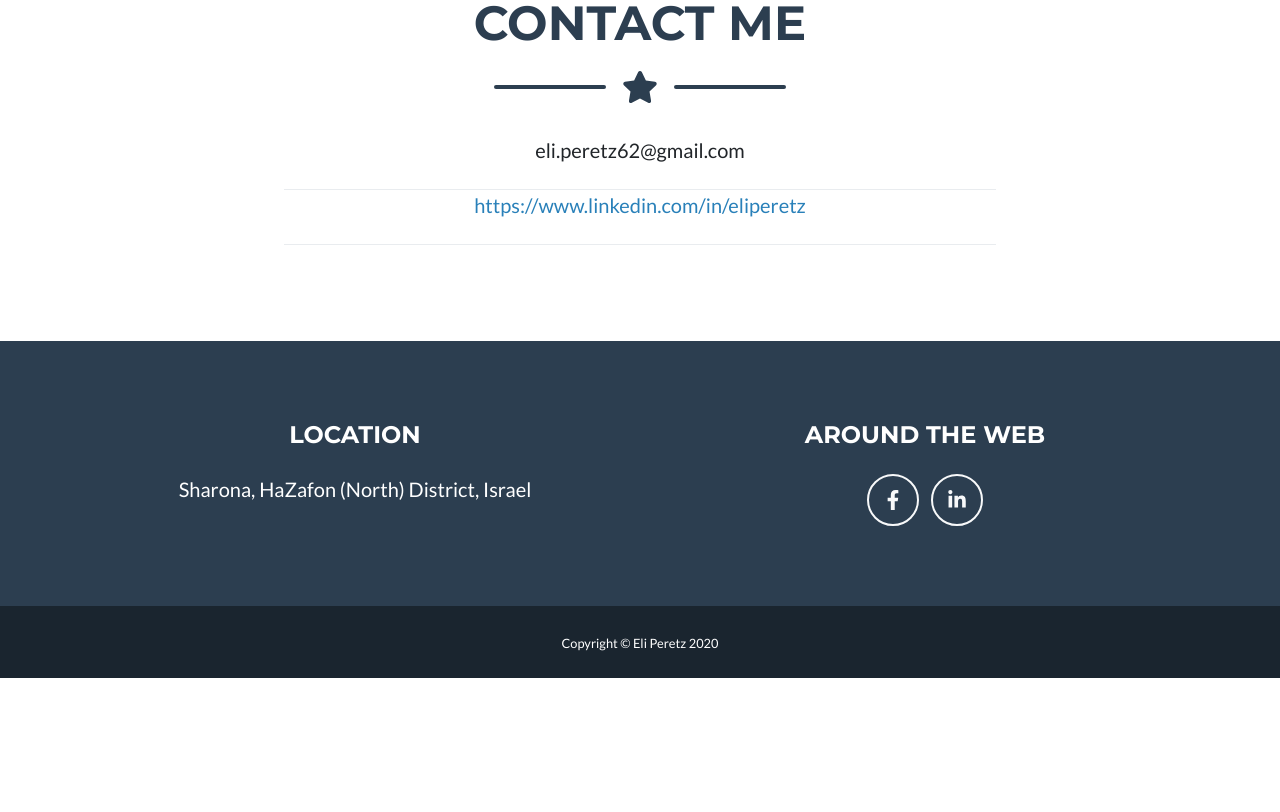
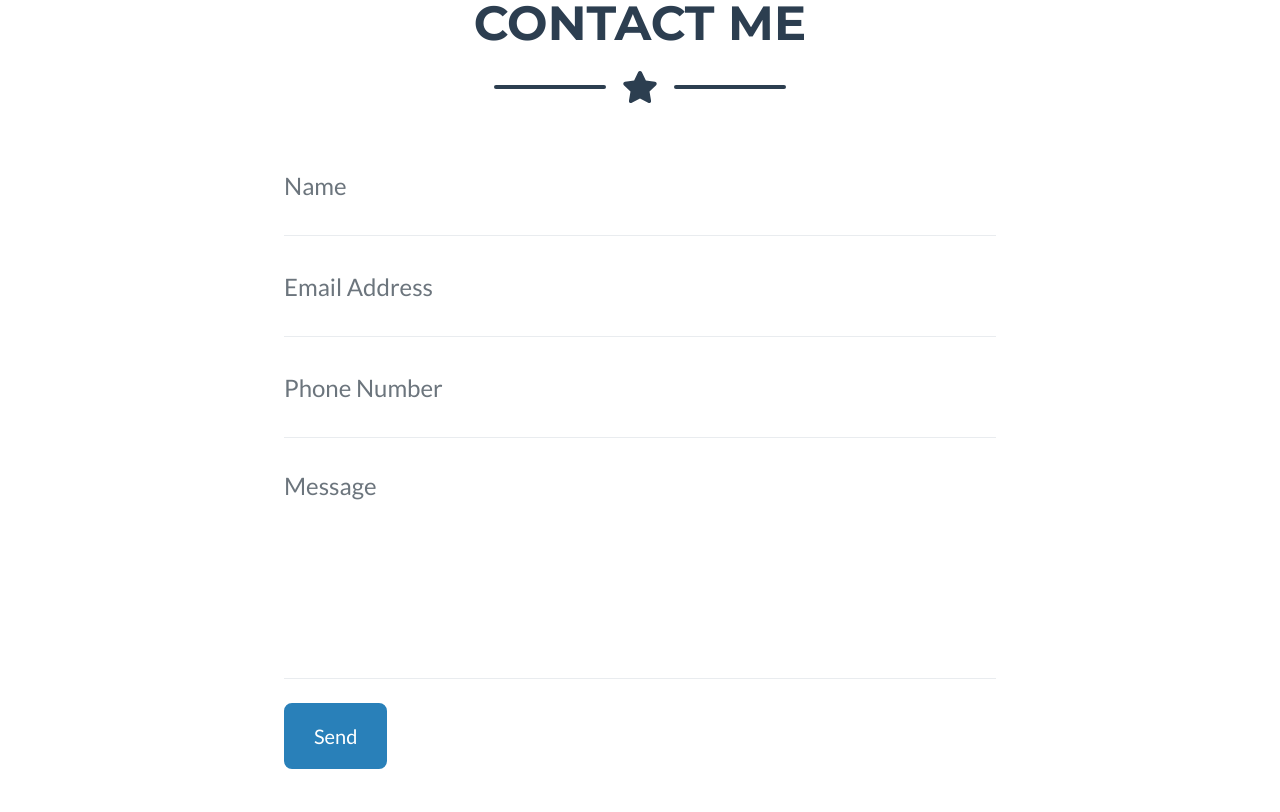
Before and after one commit to eliperetz321/website, a plain HTML site: page index.html in a window 1280 px wide. Shown: the part 2828-3640 px from the top of the page. Before the commit the page ends 3506 px from the top, so only its background shows below. Drawn offline with nearby package versions, Linux system fonts and the light colour scheme.

Commit message:
added form

```diff
--- a/index.html
+++ b/index.html
@@ -183,8 +183,6 @@ Plant Engineer.</p></div>
                 </div>
             </div>
         </section>
-
-        <!-- Contact Section-->
         <section class="page-section" id="contact">
             <div class="container">
                 <!-- Contact Section Heading-->
@@ -195,21 +193,38 @@ Plant Engineer.</p></div>
                     <div class="divider-custom-icon"><i class="fas fa-star"></i></div>
                     <div class="divider-custom-line"></div>
                 </div>
-                <!-- Contact Section Form-->
+       <!-- Contact Section Form-->
                 <div class="row">
                     <div class="col-lg-8 mx-auto">
                         <!-- To configure the contact form email address, go to mail/contact_me.php and update the email address in the PHP file on line 19.-->
-                        <form id="contactForm" name="sentMessage" novalidate="novalidate">
+                        <form id="contactForm" name="sentMessage" novalidate="novalidate" method="POST" data-netlify="true">
                             <div class="control-group">
                                 <div class="form-group floating-label-form-group controls mb-0 pb-2">
-                                    <p class="lead text-center">eli.peretz62@gmail.com</p>
+                                    <label>Name</label><input class="form-control" id="name" type="text" placeholder="Name" required="required" data-validation-required-message="Please enter your name." />
+                                    <p class="help-block text-danger"></p>
                                 </div>
                             </div>
                             <div class="control-group">
                                 <div class="form-group floating-label-form-group controls mb-0 pb-2">
-                                    <p class="lead text-center"><a target="_blank" href="https://www.linkedin.com/in/eliperetz">https://www.linkedin.com/in/eliperetz</a></p>
+                                    <label>Email Address</label><input class="form-control" id="email" type="email" placeholder="Email Address" required="required" data-validation-required-message="Please enter your email address." />
+                                    <p class="help-block text-danger"></p>
                                 </div>
                             </div>
+                            <div class="control-group">
+                                <div class="form-group floating-label-form-group controls mb-0 pb-2">
+                                    <label>Phone Number</label><input class="form-control" id="phone" type="tel" placeholder="Phone Number" required="required" data-validation-required-message="Please enter your phone number." />
+                                    <p class="help-block text-danger"></p>
+                                </div>
+                            </div>
+                            <div class="control-group">
+                                <div class="form-group floating-label-form-group controls mb-0 pb-2">
+                                    <label>Message</label><textarea class="form-control" id="message" rows="5" placeholder="Message" required="required" data-validation-required-message="Please enter a message."></textarea>
+                                    <p class="help-block text-danger"></p>
+                                </div>
+                            </div>
+                            <br />
+                            <div id="success"></div>
+                            <div class="form-group"><button class="btn btn-primary btn-xl" id="sendMessageButton" type="submit">Send</button></div>
                         </form>
                     </div>
                 </div>
```
